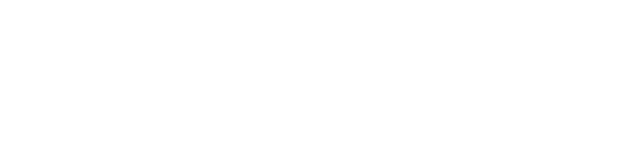
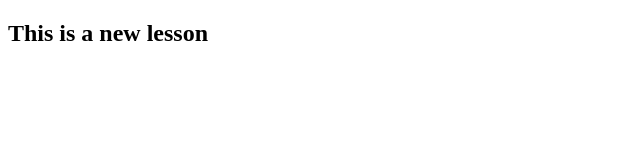
Before and after one commit to Kevonx2x/106, a plain HTML site: page index.html in a window 1280 px wide. Shown: the whole page, without its empty margins (0-640 px from the left). Drawn offline with Linux system fonts and the light colour scheme.

Commit message:
new lesson

```diff
--- a/index.html
+++ b/index.html
@@ -6,6 +6,7 @@
     <title>Document</title>
 </head>
 <body>
+    <h2> This is a new lesson </h2>
 
     <script src="./scripts/app.js"></script>
 </body>
```
